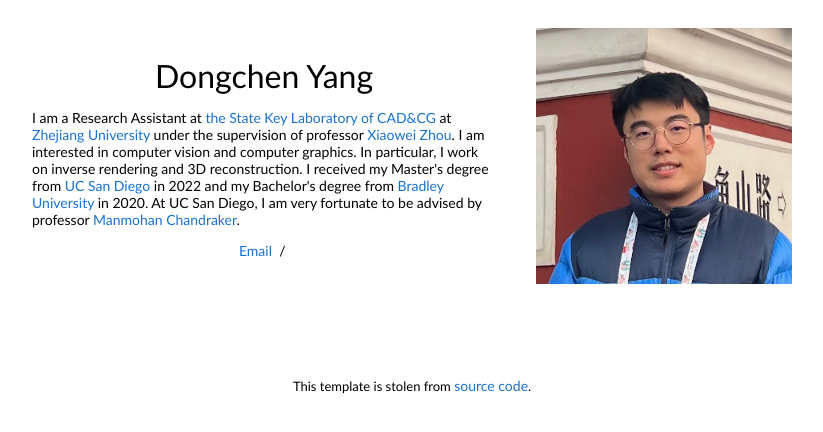
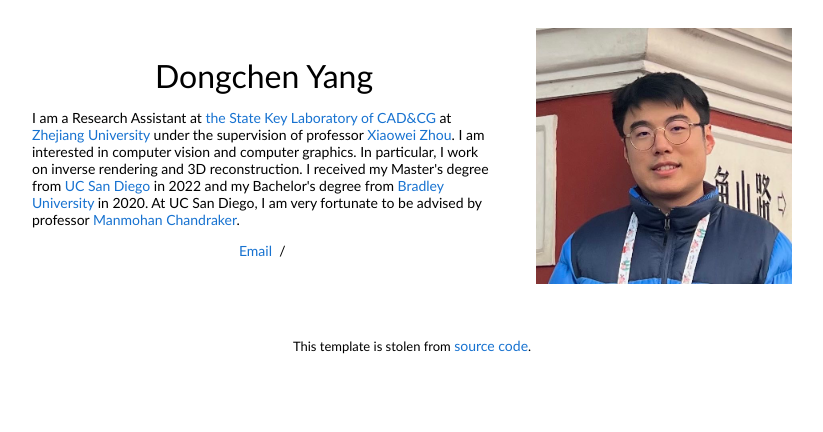
Before and after one commit to dyang111/dyang111.github.io, a plain HTML site: page index.html in a window 1280 px wide. Shown: the whole page, without its empty margins (228-1051 px from the left). Drawn offline with Linux system fonts and the light colour scheme; files whose address does not match are found by name.

Commit message:
Update index.html

```diff
--- a/index.html
+++ b/index.html
@@ -32,16 +32,8 @@
             </td>
           </tr>
         </tbody></table>
-        <table style="width:100%;border:0px;border-spacing:0px;border-collapse:separate;margin-right:auto;margin-left:auto;"><tbody>
-            <tr>
-            <td style="padding:20px;width:100%;vertical-align:middle">
-            </td>
-          </tr>
-        </tbody></table>
-        <table style="width:100%;border:0px;border-spacing:0px;border-collapse:separate;margin-right:auto;margin-left:auto;"><tbody>
 
 
-        </tbody></table>
         <table style="width:100%;border:0px;border-spacing:0px;border-collapse:separate;margin-right:auto;margin-left:auto;"><tbody>
           <tr>
             <td style="padding:0px">
```
